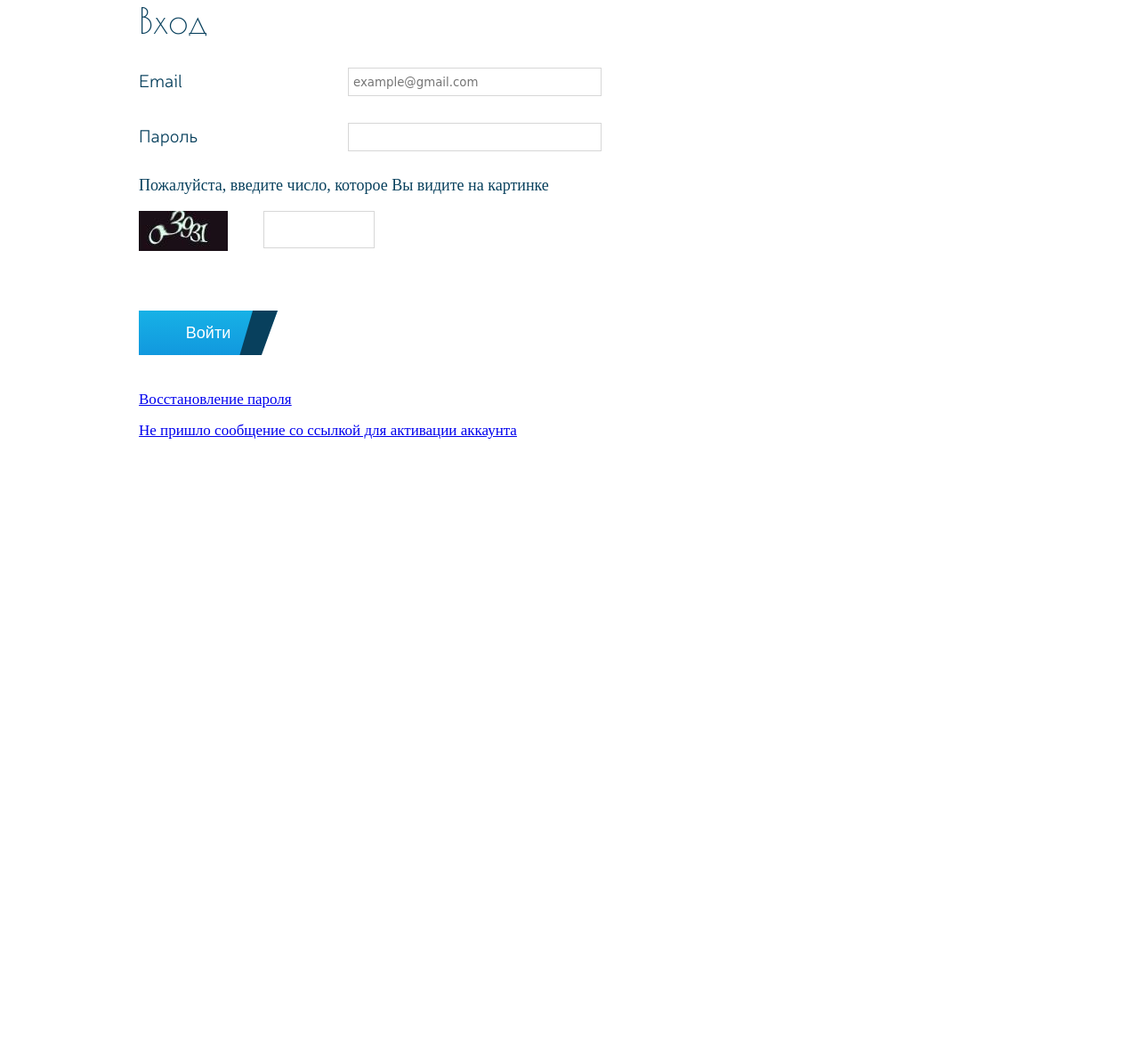
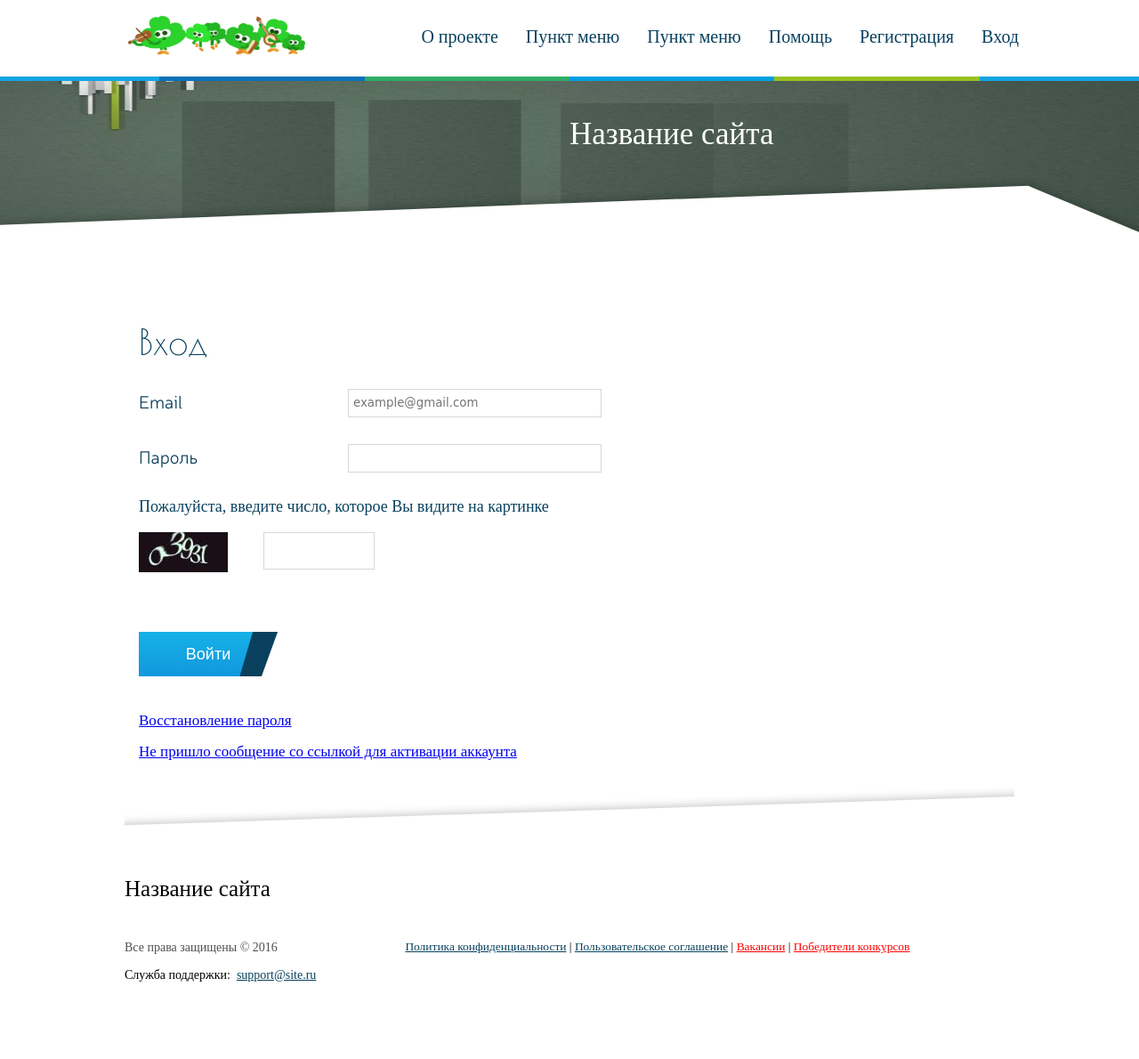
Before and after one commit to Bafyn/QuickProject-IS-, a PHP site: page /login in a window 1280 px wide. Shown: the whole page at 89% size. Before the commit the page ends 493 px from the top, so only its background shows below. Run offline with PHP 8.4, Linux system fonts and the light colour scheme; data that the repository does not hold is empty.

Commit message:
Доделана резистрация и вход, убран костыль

```diff
--- a/controllers/controller_login.php
+++ b/controllers/controller_login.php
@@ -11,11 +11,11 @@ class Controller_Login extends Controller
         $data = $this->model->get_data();
         if(!$data['status_log'])
         {
-            $this->view->generate('login_view.php', '', $data);
+            $this->view->generate('login_view.php', $data);
         }
         else
         {
-            echo 'Мы вошли';
+            Route::headerLocation("/cabinet");
         }
     }
 }
--- a/controllers/controller_signup.php
+++ b/controllers/controller_signup.php
@@ -18,7 +18,7 @@ class Controller_Signup extends Controller
         if(!$data['status_reg'])
             $this->view->generate('signup_view.php', '', $data);
         else{
-            $this->view->generate('login_view.php', '', $data);
+            Route::headerLocation("/login?reg=true");
         }
     }
 }
--- a/core/route.php
+++ b/core/route.php
@@ -18,6 +18,9 @@ class Route
                 $action_name = 'index';
 
                 $routes = explode('/', $_SERVER['REQUEST_URI']);
+                //parse_str(parse_url($_SERVER['REQUEST_URI'], PHP_URL_QUERY));
+                //var_dump(parse_url($_SERVER['REQUEST_URI']));
+                //echo $reg;
 
             // получаем имя контроллера
             if ( !empty($routes[1]) )
--- a/core/view.php
+++ b/core/view.php
@@ -26,6 +26,8 @@ class View
 		внутри которого будет встраиваться вид
 		для отображения контента конкретной страницы.
 		*/
+               require_once 'views/header.php';
                require_once 'views/'.$content_view;
+               require_once 'views/footer.php';
 	}
 }
--- a/models/model_login.php
+++ b/models/model_login.php
@@ -21,6 +21,8 @@ class Model_Login extends Model
                 if(password_verify($pass, $user['Password']))
                 {
                     $data['status_log'] = TRUE;
+                    SetCookie("id", $user['Id'], time()+3600*24);
+                    SetCookie("Hash", $user['Password'], time()+3600*24);
                 }
                 else
                 {
--- a/template/css/main.css
+++ b/template/css/main.css
@@ -17,6 +17,8 @@ input, select {
 }
 
 .wrapper {
+	position: relative;
+	z-index: 1;
 	width: 100%;
 }
 
@@ -374,6 +376,7 @@ body, html{
 	src: url(../fonts/Neris-Light.otf);
 }
 #login_title{
+	padding-top: 100px;
 	margin: auto;
 	padding-left: 32px;
 	color: #08405d;
@@ -509,7 +512,7 @@ body, html{
 
 .nav_menu {
 	width: 100%;
-	max-width: 1000px;
+	max-width: 1050px;
 	margin: 0 auto 1px;
 	display: block;
 }
@@ -711,5 +714,23 @@ body, html{
 }
 
 .footer_container {
-	margin-top: 300px;
+	position: relative;
+	z-index: 0;
+	margin-top:20px;
 }
+#cabinet_title {
+	padding-top: 50px;
+	margin: auto;
+	padding-left: 32px;
+	color: #08405d;
+	width: 100%;
+	max-width: 1000px;
+}
+#cabinet_title h2{
+	margin-top: 0px;
+    margin-bottom: 15px;
+    font-family: Poiret One, cursive;
+    font-size: 35px;
+    font-weight: 400;
+	color: #08405d;
+}
--- a/views/footer.php
+++ b/views/footer.php
@@ -11,10 +11,9 @@
     <section class="section">
         <div class="section_white_right_skew"></div>
     </section>
-
     <footer class="footer">
         <div class="section_inner">
-            <p class="site_name">Крутой сайт</p>
+            <p class="site_name">Название сайта</p>
           	<div class="footer_info clearfix">
             	<div class="copyright">
               		<p class="color_gray">Все права защищены © 2016</p>
@@ -24,10 +23,10 @@
             	</div>
             	<div class="footer_contacts" style="font-size: 96%">
                		<p>
-			     		<a href="http://www.moemnenie.ru/ru/policy" class="gl_link color_blue">Политика конфиденциальности</a> |
-			     		<a href="http://www.moemnenie.ru/ru/user_agreement" class="gl_link color_blue">Пользовательское соглашение</a> |
-				 		<a href="http://www.moemnenie.ru/ru/jobs" class="gl_link color_red">Вакансии</a> |
-				 		<a href="http://www.moemnenie.ru/ru/mts-winners" class="gl_link color_red">Победители конкурсов</a>
+			     		<a href="" class="gl_link color_blue">Политика конфиденциальности</a> |
+			     		<a href="" class="gl_link color_blue">Пользовательское соглашение</a> |
+				 		<a href="" class="gl_link color_red">Вакансии</a> |
+				 		<a href="" class="gl_link color_red">Победители конкурсов</a>
 			   		</p>
 				</div>
           	</div>
--- a/views/header.php
+++ b/views/header.php
@@ -1,7 +1,6 @@
 <!DOCTYPE html>
 <html>
 <head>
-	<title>Header</title>
 	<link href="../template/css/main.css" rel="stylesheet" type="text/css">
 	<script src="mainjs.js"></script>
 </head>
@@ -36,16 +35,31 @@
 						<span class="main_menu_item_text">Помощь</span>
 					</a>
 				</li>
+                <?php
+                if(isset($_COOKIE['id'])&&isset($_COOKIE['Hash'])){
+                                ?>
+                <li class="main_menu_item">
+                    <a href="cabinet" class="main_menu_item_link">
+                        <span class="main_menu_item_text">Личный кабинет</span>
+                    </a>
+                </li>
+                    <li class="main_menu_item">
+                        <a href="logout" class="main_menu_item_link">
+                            <span class="main_menu_item_text">Выход</span>
+                        </a>
+                    </li>
+                 <?php } else{ ?>
 				<li class="main_menu_item">
-					<a href="" class="main_menu_item_link">
+					<a href="signup" class="main_menu_item_link">
 						<span class="main_menu_item_text">Регистрация</span>
 					</a>
 				</li>
 				<li class="main_menu_item">
-					<a href="" class="main_menu_item_link">
+					<a href="login" class="main_menu_item_link">
 						<span class="main_menu_item_text">Вход</span>
 					</a>
 				</li>
+                                <?php } ?>
 			</ul>
 		</nav>
 	</header>
@@ -62,7 +76,7 @@
         <div class="slider_wrapper">
             <div class="slide">
                 <div>
-                	<span class="site_info_header">Какой-то крутой сайт</span>
+                	<span class="site_info_header">Название сайта</span>
                 </div>
                 <img src="../template/img/main_header.jpg" class="slide_img max_w_mod mob_only">
             </div>
--- a/views/login_view.php
+++ b/views/login_view.php
@@ -1,6 +1,8 @@
 <?php
-    if(!defined("AIF"))
+if(!defined("AIF"))
+    {
         header('Location:/login');
+    }
 ?>
 <!DOCTYPE html>
 <html>
@@ -31,9 +33,6 @@
         {
         ?>
         <div class="reg_to_log_true">Вы успешно зарегистрированы</div>
-        <script type="text/javascript">
-       	location.href = "/login";
-        </script>
         <?php } ?>
         <?php
         	if(isset($data['error_log']))
--- a/views/signup_view.php
+++ b/views/signup_view.php
@@ -1,6 +1,8 @@
 <?php
     if(!defined("AIF"))
+    {
         header('Location:/login');
+    }
 ?>
 <!DOCTYPE html>
 <html>
```
Also changed, not shown: controllers/controller_cabinet.php (added, +15 -0 lines), controllers/controller_logout.php (added, +17 -0 lines), views/cabinet_view.php (added, +13 -0 lines), index.php (line endings or trailing spaces).
